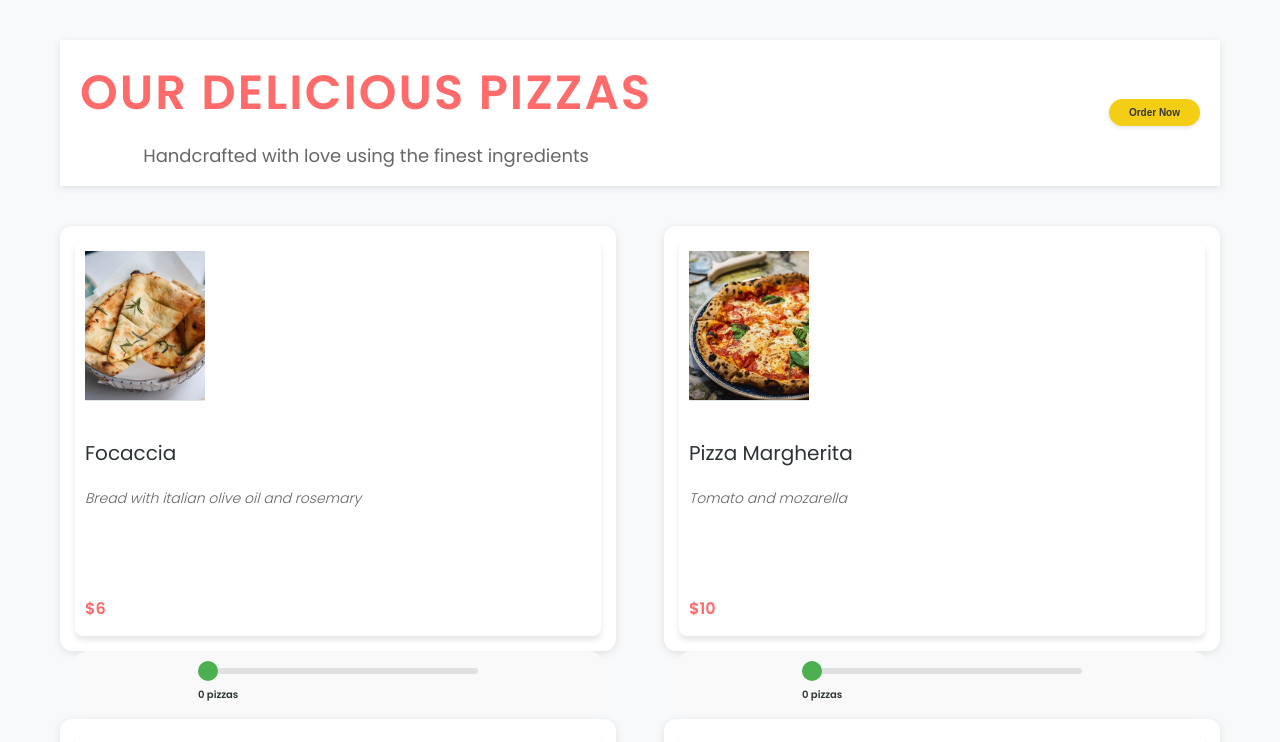
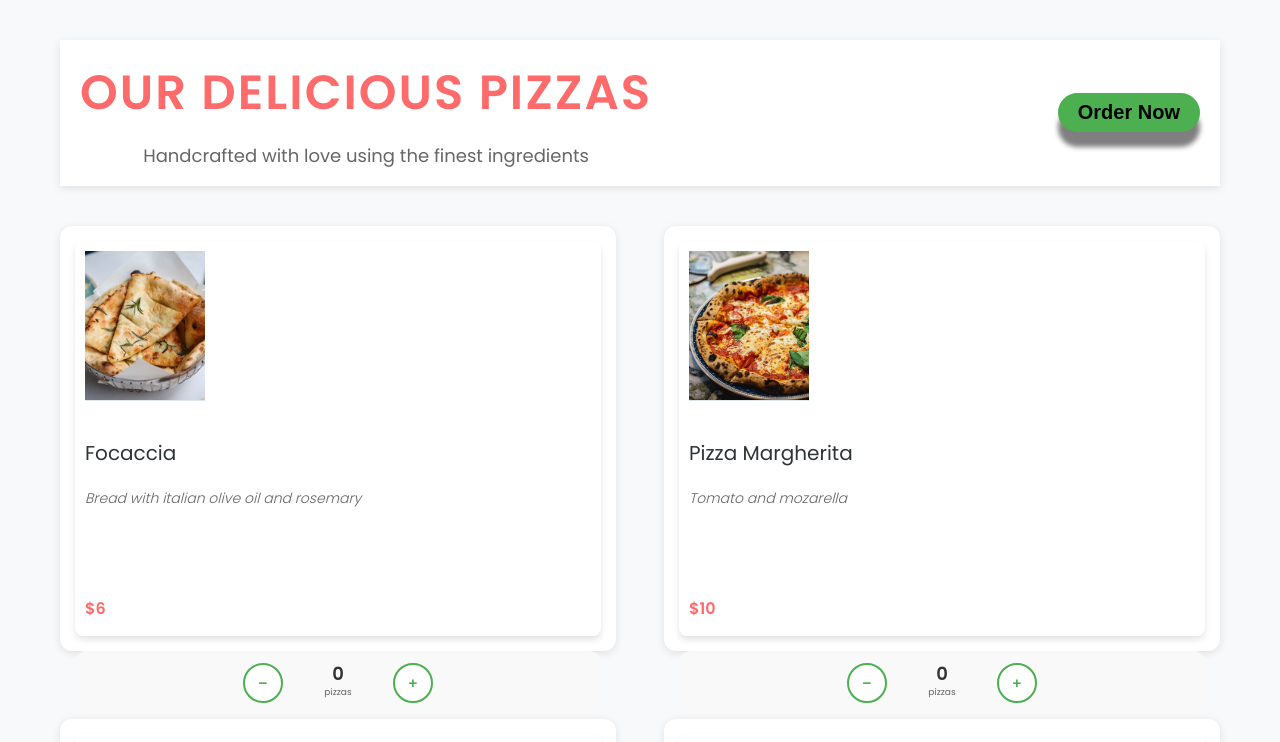
Before and after one commit to KhaledMeow/pizza-app, a React (Create React App) app: page / in a window 1280 px wide. Shown: the top 742 px of the page. Built offline with nearby package versions, Linux system fonts and the light colour scheme.

Commit message:
Pizza Quantity select and payment button

```diff
--- a/src/components/MenuPage.css
+++ b/src/Styles/MenuPage.css
@@ -26,17 +26,17 @@
 
 .order-now-button,
 .checkout-button {
-    background-color: #f4ce14;
-    color: #333;
+    background-color: #4caf50;
+    color: #000000;
     border: none;
     padding: 0.8rem 2rem;
     border-radius: 50px;
-    font-size: 1rem;
+    font-size: 2rem;
     font-weight: bold;
     cursor: pointer;
     transition: all 0.3s ease;
     white-space: nowrap;
-    box-shadow: 0 2px 4px rgba(0, 0, 0, 0.1);
+    box-shadow: 0 15px 5px rgba(0, 0, 0, 0.5);
 }
 
 .checkout-button {
@@ -48,7 +48,7 @@
 }
 
 .order-now-button:hover {
-    background-color: #e6c413;
+    background-color: #fca53a;
     transform: translateY(-2px);
 }
 
@@ -61,7 +61,7 @@
     display: flex;
     flex-direction: column;
     align-items: center;
-    gap: 0.8rem;
+    gap: 1rem;
     margin-top: 1.5rem;
     padding: 1.2rem;
     background-color: #f9f9f9;
@@ -69,39 +69,68 @@
     transition: all 0.3s ease;
 }
 
-.quantity-slider {
+.quantity-controls {
+    display: flex;
+    align-items: center;
+    gap: 1.5rem;
     width: 100%;
-    max-width: 280px;
-    margin: 0.5rem 0;
-    height: 6px;
-    appearance: none;
-    -webkit-appearance: none;
-    background: #e0e0e0;
-    border-radius: 3px;
-    outline: none;
+    justify-content: center;
 }
 
-.quantity-slider::-webkit-slider-thumb {
-    -webkit-appearance: none;
-    width: 20px;
-    height: 20px;
-    background: #4caf50;
+.quantity-button {
+    width: 40px;
+    height: 40px;
+    border: 2px solid #4caf50;
+    background: white;
+    color: #4caf50;
     border-radius: 50%;
+    font-size: 1.5rem;
+    font-weight: bold;
+    display: flex;
+    align-items: center;
+    justify-content: center;
     cursor: pointer;
     transition: all 0.2s ease;
+    line-height: 1;
+    padding: 0;
 }
 
-.quantity-slider::-webkit-slider-thumb:hover {
-    transform: scale(1.2);
-    background: #45a049;
+.quantity-button:hover:not(:disabled) {
+    background-color: #4caf50;
+    color: white;
+    transform: scale(1.1);
+}
+
+.quantity-button:disabled {
+    opacity: 0.5;
+    cursor: not-allowed;
+    border-color: #cccccc;
+    color: #cccccc;
 }
 
 .quantity-display {
     display: flex;
-    justify-content: space-between;
-    width: 100%;
-    max-width: 280px;
-    font-weight: 600;
+    flex-direction: column;
+    align-items: center;
+    min-width: 80px;
+}
+
+.quantity-number {
+    font-size: 1.8rem;
+    font-weight: 700;
+    color: #333;
+    line-height: 1;
+}
+
+.quantity-label {
+    font-size: 0.9rem;
+    color: #666;
+    margin-top: 0.2rem;
+}
+
+.price-display {
+    margin-top: 0.5rem;
+    text-align: center;
 }
 
 .item-total {
--- a/src/components/MenuPage.js
+++ b/src/components/MenuPage.js
@@ -2,7 +2,7 @@ import { useState } from 'react';
 import { pizzaData } from '../data/pizzas';
 import Pizza from './Pizza';
 import { useNavigate } from 'react-router-dom';
-import './MenuPage.css';
+import '../Styles/MenuPage.css';
 
 function Header({ selectedPizzas, onCheckout, totalItems }) {
     const totalPrice = Object.entries(selectedPizzas).reduce((sum, [pizzaName, { quantity }]) => {
@@ -45,11 +45,26 @@ function MenuPage() {
     const [selectedPizzas, setSelectedPizzas] = useState({});
     const navigate = useNavigate();
 
-    const handleQuantityChange = (pizzaName, quantity) => {
+    const handleQuantityChange = (pizzaName, newQuantity) => {
+        const quantity = Math.max(0, Math.min(10, newQuantity)); // Ensure quantity is between 0 and 10
         setSelectedPizzas(prev => ({
             ...prev,
-            [pizzaName]: { quantity: parseInt(quantity) || 0 }
+            [pizzaName]: { quantity }
         }));
+    };
+
+    const handleIncrement = (pizzaName) => {
+        const currentQuantity = selectedPizzas[pizzaName]?.quantity || 0;
+        if (currentQuantity < 10) {
+            handleQuantityChange(pizzaName, currentQuantity + 1);
+        }
+    };
+
+    const handleDecrement = (pizzaName) => {
+        const currentQuantity = selectedPizzas[pizzaName]?.quantity || 0;
+        if (currentQuantity > 0) {
+            handleQuantityChange(pizzaName, currentQuantity - 1);
+        }
     };
 
     const handleCheckout = () => {
@@ -100,22 +115,38 @@ function MenuPage() {
                             />
                             {!pizza.soldOut && (
                                 <div className="quantity-selector">
-                                    <input
-                                        type="range"
-                                        min="0"
-                                        max="10"
-                                        value={selectedPizzas[pizza.name]?.quantity || 0}
-                                        onChange={(e) => handleQuantityChange(pizza.name, e.target.value)}
-                                        className="quantity-slider"
-                                    />
-                                    <div className="quantity-display">
-                                        <span>{selectedPizzas[pizza.name]?.quantity || 0} {selectedPizzas[pizza.name]?.quantity === 1 ? 'pizza' : 'pizzas'}</span>
-                                        {selectedPizzas[pizza.name]?.quantity > 0 && (
+                                    <div className="quantity-controls">
+                                        <button
+                                            onClick={() => handleDecrement(pizza.name)}
+                                            className="quantity-button minus"
+                                            aria-label="Decrease quantity"
+                                        >
+                                            −
+                                        </button>
+                                        <div className="quantity-display">
+                                            <span className="quantity-number">
+                                                {selectedPizzas[pizza.name]?.quantity || 0}
+                                            </span>
+                                            <span className="quantity-label">
+                                                {selectedPizzas[pizza.name]?.quantity === 1 ? 'pizza' : 'pizzas'}
+                                            </span>
+                                        </div>
+                                        <button
+                                            onClick={() => handleIncrement(pizza.name)}
+                                            className="quantity-button plus"
+                                            aria-label="Increase quantity"
+                                            disabled={(selectedPizzas[pizza.name]?.quantity || 0) >= 10}
+                                        >
+                                            +
+                                        </button>
+                                    </div>
+                                    {selectedPizzas[pizza.name]?.quantity > 0 && (
+                                        <div className="price-display">
                                             <span className="item-total">
                                                 ${(pizza.price * (selectedPizzas[pizza.name]?.quantity || 0)).toFixed(2)}
                                             </span>
-                                        )}
-                                    </div>
+                                        </div>
+                                    )}
                                 </div>
                             )}
                         </div>
```
